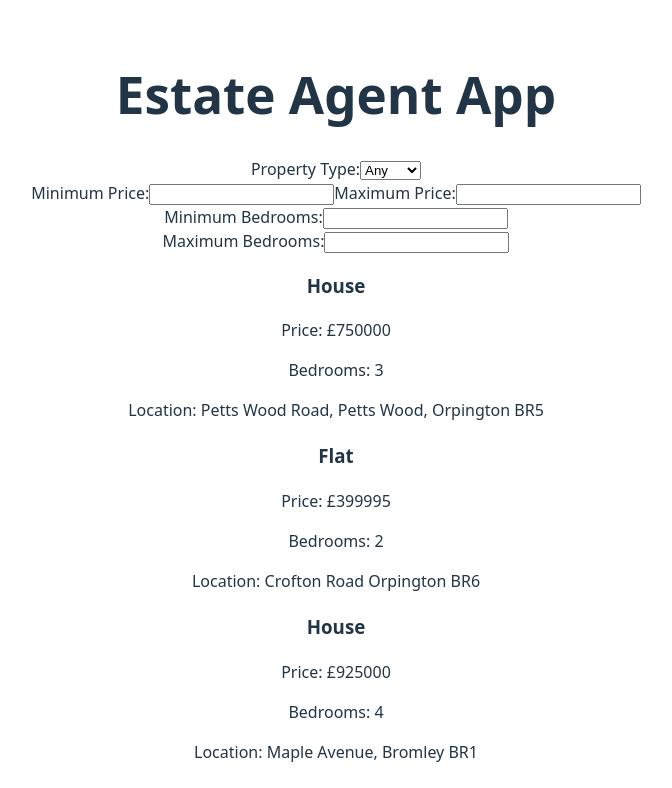
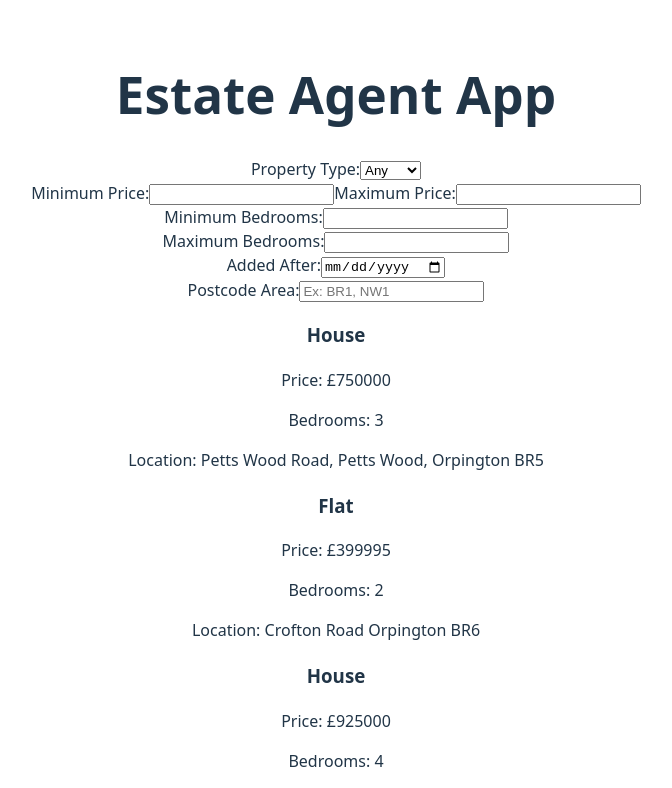
Before and after one commit to Gangulyy/React-CW, a React (Vite) app in the folder Estate-Agent-CW/: page / in a window 1280 px wide. Shown: the top 788 px of the page, without its empty margins (304-976 px from the left). Built offline with nearby package versions, Linux system fonts and the light colour scheme.

Commit message:
added postcode area and added after filtering functions

```diff
--- a/Estate-Agent-CW/src/App.jsx
+++ b/Estate-Agent-CW/src/App.jsx
@@ -10,6 +10,10 @@ function App() {
   const [maxPrice, setMaxPrice] = useState('');
   const [minBedrooms, setMinBedrooms] = useState('');
   const [maxBedrooms, setMaxBedrooms] = useState('');
+  const [addedAfter, setAddedAfter] = useState('');
+  const [postcode, setPostcode] = useState('');
+
+
 
   // empty list to store what we want to show
   const propertyElements = [];
@@ -35,15 +39,40 @@ function App() {
     }
 
 
-    // filter by minimum price
+    // filter by minimum bedrooms
     if (minBedrooms !== '' && property.bedrooms < Number(minBedrooms)) {
       continue;
     }
 
-    // filter by maximum price
+    // filter by maximum bedrooms
     if (maxBedrooms !== '' && property.bedrooms > Number(maxBedrooms)) {
       continue;
     }
+
+    // filter by date added (after selected date)
+    if (addedAfter !== '') {
+
+      const propertyDate = new Date(
+        property.added.year,
+        new Date(Date.parse(property.added.month + " 1, 2022")).getMonth(),
+        property.added.day
+      );
+
+      // filter by postcode area
+    if (postcode !== '' && !property.location.toUpperCase().includes(postcode.toUpperCase())) {
+      continue;
+    }
+
+
+      const selectedDate = new Date(addedAfter);
+
+      if (propertyDate < selectedDate) {
+        continue;
+      }
+    }
+
+
+
 
 
     propertyElements.push(
@@ -56,6 +85,7 @@ function App() {
     );
   }
 
+  // inputs
   return (
 
     <div>
@@ -95,6 +125,7 @@ function App() {
       </label>
     </div>
 
+
     <div>
       <label>
         Minimum Bedrooms:
@@ -105,6 +136,7 @@ function App() {
         />
       </label>
     </div>
+
 
     <div>
       <label>
@@ -117,6 +149,33 @@ function App() {
       </label>
     </div>
 
+    <div>
+      <label>
+        Added After:
+        <input
+          type="date"
+          value={addedAfter}
+          onChange={(event) => setAddedAfter(event.target.value)}
+        />
+      </label>
+    </div>
+
+    <div>
+      <label>
+        Postcode Area:
+        <input
+          type="text"
+          value={postcode}
+          onChange={(event) => setPostcode(event.target.value)}
+          placeholder="Ex: BR1, NW1"
+        />
+      </label>
+    </div>
+
+
+
+
+
 
       {propertyElements}
     </div>
```
Also changed, not shown: 1 other file (tests, documents, lock files or other folders).
